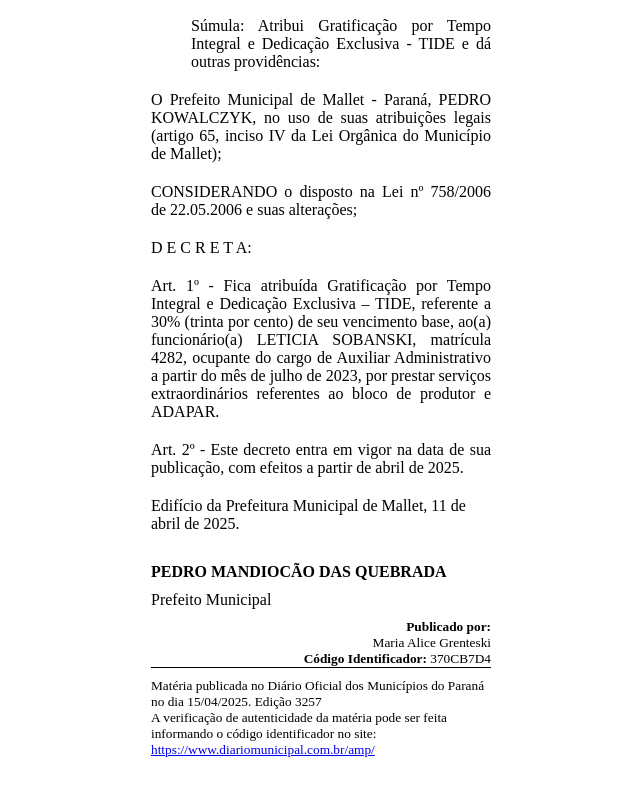
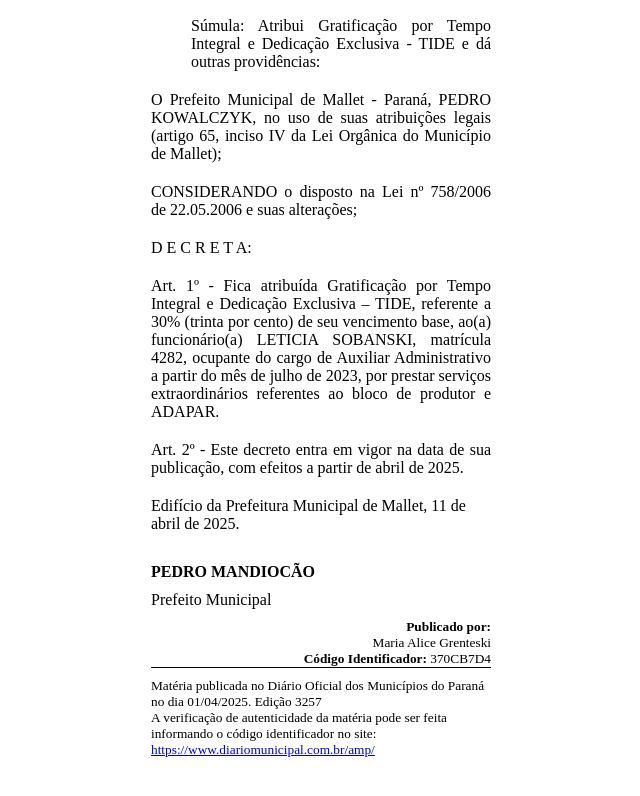
Before and after one commit to MateusFKrinski/DiarioOficial, a plain HTML site: page index.html in a window 1280 px wide. Shown: the part 624-1420 px from the top of the page, without its empty margins (319-959 px from the left). Drawn offline with Linux system fonts and the light colour scheme.

Commit message:
Atualizar o index.html
Ihulll

```diff
--- a/index.html
+++ b/index.html
@@ -139,7 +139,7 @@
 
       <div class="container">
         <p class="assinatura">
-        PEDRO MANDIOCÃO DAS QUEBRADA
+        PEDRO MANDIOCÃO
       </p>
         <p>Prefeito Municipal</p>
       </div>
@@ -152,7 +152,7 @@
 
       <div class="rodape">
         Matéria publicada no Diário Oficial dos Municípios do Paraná no dia
-        15/04/2025. Edição 3257<br />
+        01/04/2025. Edição 3257<br />
         A verificação de autenticidade da matéria pode ser feita informando o
         código identificador no site:<br />
         <a href="https://www.diariomunicipal.com.br/amp/" target="_blank"
```
